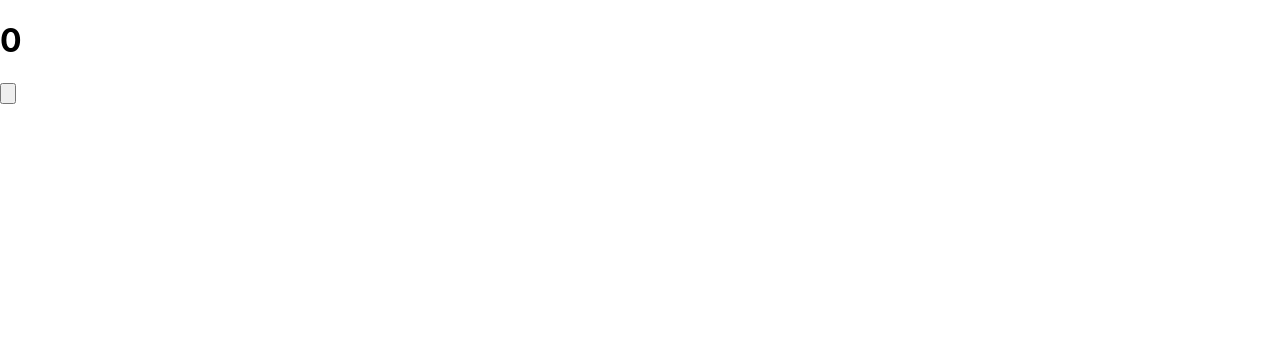
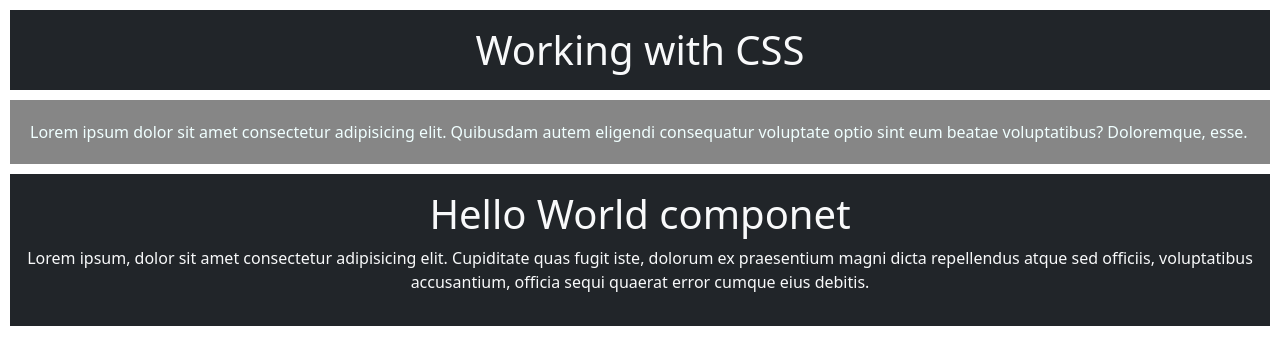
Before and after one commit to Pratikkanase76/react-app-demo, a React (Create React App) app: page / in a window 1280 px wide. Shown: the top 364 px of the page. Built offline with nearby package versions, Linux system fonts and the light colour scheme.

Commit message:
new changes

```diff
--- a/package.json
+++ b/package.json
@@ -6,6 +6,7 @@
     "@testing-library/jest-dom": "^5.14.1",
     "@testing-library/react": "^11.2.7",
     "@testing-library/user-event": "^12.8.3",
+    "bootstrap": "^5.0.2",
     "react": "^17.0.2",
     "react-dom": "^17.0.2",
     "react-scripts": "4.0.3",
--- a/src/App.css
+++ b/src/App.css
@@ -1,5 +1,17 @@
 .App {
   text-align: center;
+}
+
+.head1 {
+  margin: 10px;
+  text-align: center;
+}
+
+.para {
+  margin: 10px;
+  padding: 20px;
+  background-color: rgb(134, 134, 134);
+  color: azure;
 }
 
 .App-logo {
--- a/src/App.js
+++ b/src/App.js
@@ -1,17 +1,23 @@
-import React, { useState } from "react";
+import React from "react";
+import "./App.css";
+import HelloWorld from "./components/HelloWorld";
 
 const App = () => {
-  const [count, setCount] = useState(0);
+  return (
+    <>
+      <div>
+        <h1 className="bg-dark text-light p-3 head1">Working with CSS</h1>
+        <p className="para">
+          Lorem ipsum dolor sit amet consectetur adipisicing elit. Quibusdam
+          autem eligendi consequatur voluptate optio sint eum beatae
+          voluptatibus? Doloremque, esse.
+        </p>
+      </div>
 
-  const incrementCount = () => {
-    setCount(count + 1);
-  };
-
-  return (
-    <div>
-      <h1>{count}</h1>
-      <input type="button" onClick={incrementCount} />
-    </div>
+      <div className="bg-dark text-light p-3 head1">
+        <HelloWorld />
+      </div>
+    </>
   );
 };
 
--- /dev/null
+++ b/src/components/HelloWorld.js
@@ -0,0 +1,17 @@
+import React from "react";
+
+const HelloWorld = () => {
+  return (
+    <div>
+      <h1>Hello World componet</h1>
+      <p>
+        Lorem ipsum, dolor sit amet consectetur adipisicing elit. Cupiditate
+        quas fugit iste, dolorum ex praesentium magni dicta repellendus atque
+        sed officiis, voluptatibus accusantium, officia sequi quaerat error
+        cumque eius debitis.
+      </p>
+    </div>
+  );
+};
+
+export default HelloWorld;
```
Also changed, not shown: src/index.js (+7 -6 lines), 1 other file (tests, documents, lock files or other folders).
